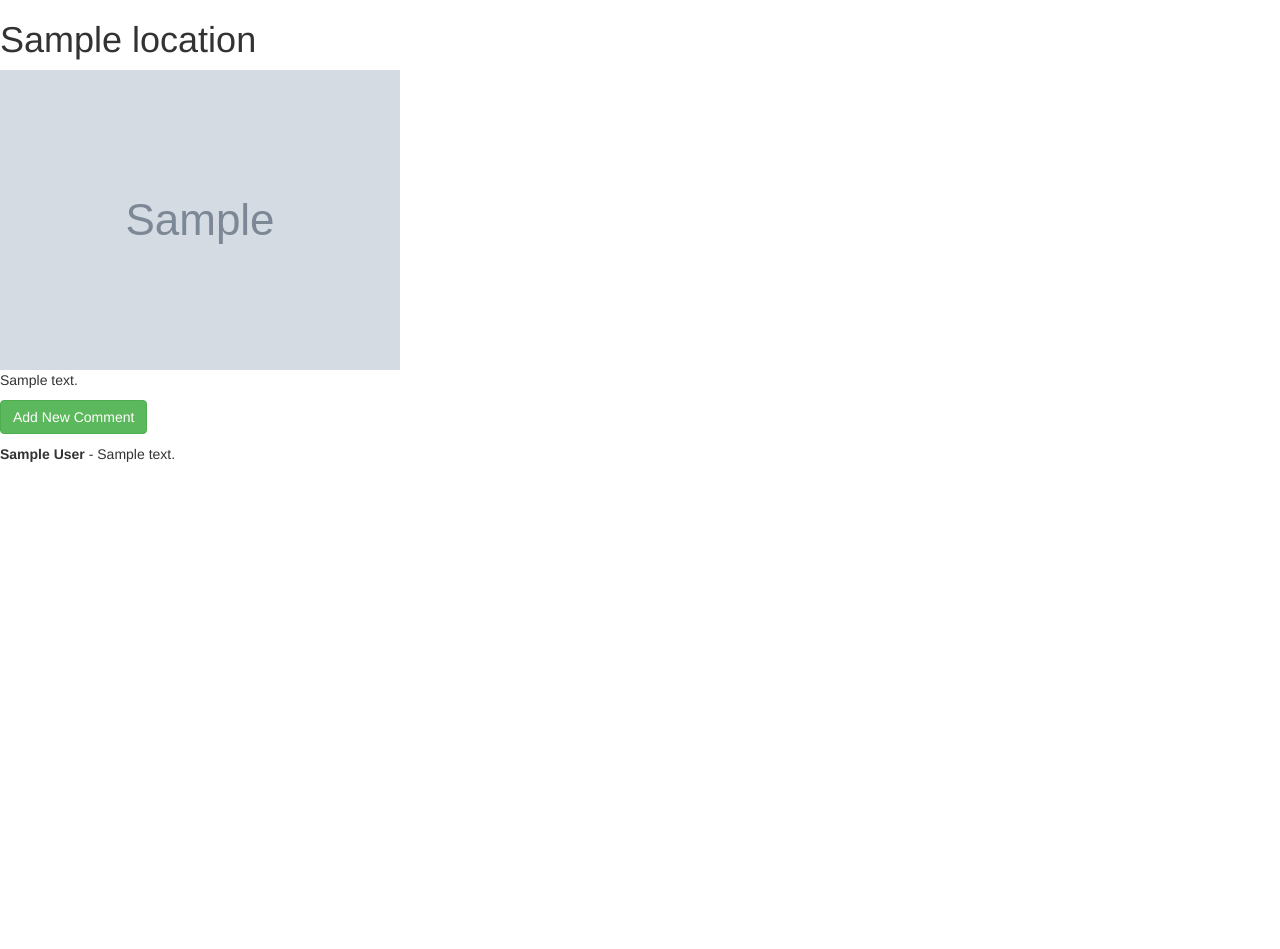
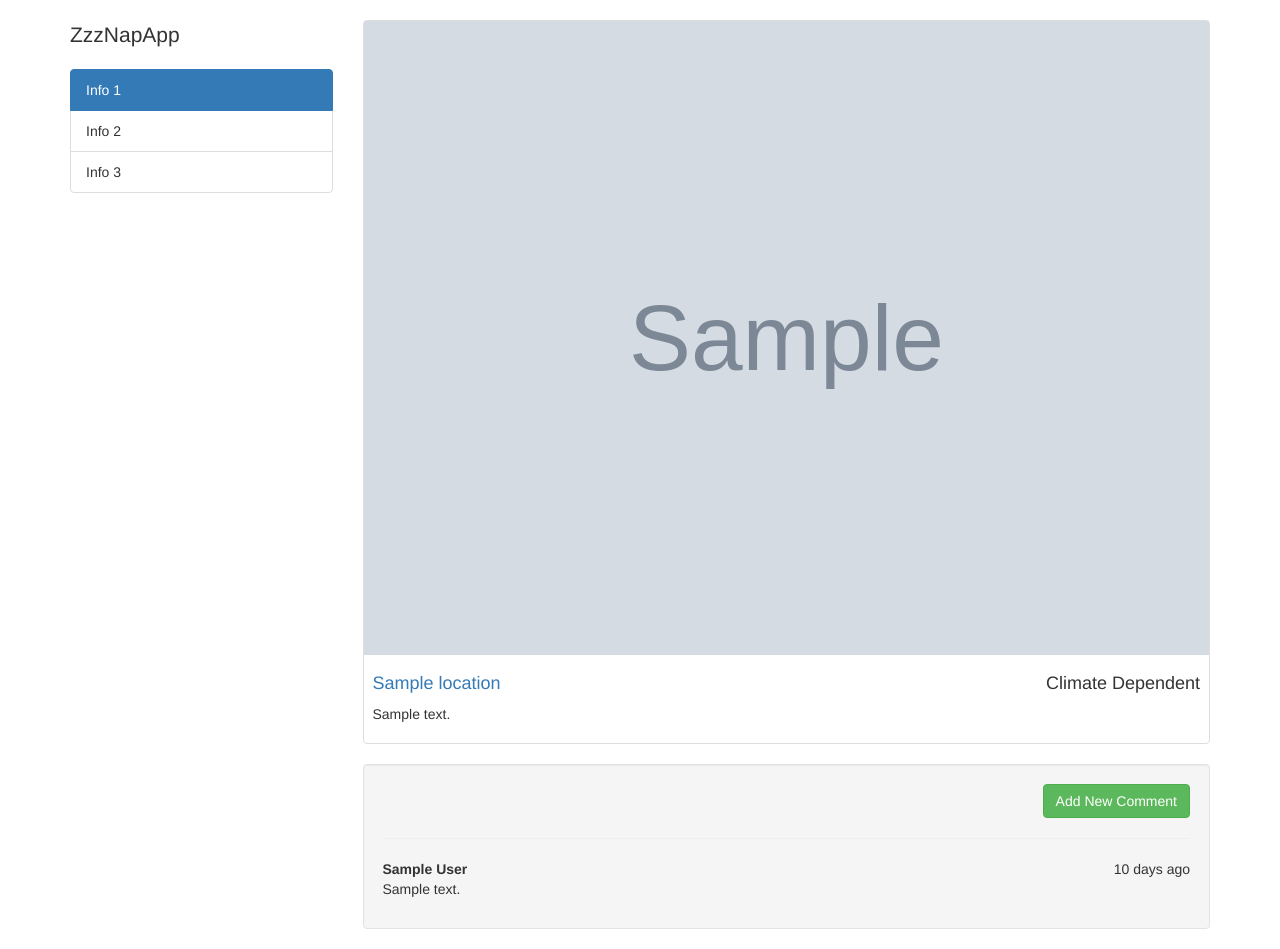
Before and after one commit to Bridgta/the-nap-app, a Node server app: page /locations/600000000000000000000001 in a window 1280 px wide. Shown: the part 52-1001 px from the top of the page. Before the commit the page ends 514 px from the top, so only its background shows below. Run offline with Node 20, Linux system fonts and the light colour scheme; tables that the repository leaves empty hold one stand-in row (values such as "Sample post"); grey boxes marked "Sample" are stand-in pictures; some libraries are stand-ins or nearby versions.

Commit message:
fixed the rendering of the show page from a created location and render of new comment, css added

```diff
--- /dev/null
+++ b/public/style.css
@@ -0,0 +1,11 @@
+.thumbnail img {
+  width: 100%;
+}
+
+.thumbnail {
+  padding: 0;
+}
+
+.thumbnail .caption-full {
+  padding: 9px;
+}
--- a/server.js
+++ b/server.js
@@ -80,7 +80,7 @@ app.get("/locations/:id/comments/new", function(req, res) {
 
 app.post("/locations/:id/comments", function(req, res) {
   //lookup campground using ID
-  Locations.findById(req.params.id, function(err, location) {
+  Location.findById(req.params.id, function(err, location) {
     if (err) {
       console.log(err);
       res.redirect("/locations");
@@ -91,7 +91,7 @@ app.post("/locations/:id/comments", function(req, res) {
         } else {
           location.comments.push(comment);
           location.save();
-          res.redirect("/locations/" + locations._id);
+          res.redirect("/locations/" + location._id);
         }
       });
     }
--- a/views/comments/new.ejs
+++ b/views/comments/new.ejs
@@ -1,3 +1,4 @@
+<%- include ("../partials/header") %>
 <div class="container">
   <div class="row">
     <h1 style="text-align: center">Add New Comment to <%= location.name %></h1>
--- a/views/locations/new.ejs
+++ b/views/locations/new.ejs
@@ -29,7 +29,7 @@
           />
         </div>
         <div class="form-group">
-          <button class="btn btn-lg btn-primary btn-block">Submit!</button>
+          <button class="btn btn-lg btn-primary btn-block">Submit</button>
         </div>
       </form>
       <a href="/locations">Go Back</a>
--- a/views/locations/show.ejs
+++ b/views/locations/show.ejs
@@ -1,16 +1,49 @@
 <%- include ("../partials/header") %>
-<h1><%=location.name%></h1>
 
-<img src="<%= location.image %>" />
+<div class="container">
+  <div class="row">
+    <div class="col-md-3">
+      <p class="lead">ZzzNapApp</p>
+      <div class="list-group">
+        <li class="list-group-item active">Info 1</li>
+        <li class="list-group-item">Info 2</li>
+        <li class="list-group-item">Info 3</li>
+      </div>
+    </div>
+    <div class="col-md-9">
+      <div class="thumbnail">
+        <img class="img-responsive" src="<%= location.image %>" />
+        <div class="caption-full">
+          <h4 class="pull-right">Climate Dependent</h4>
+          <h4><a><%=location.name%></a></h4>
+          <p><%= location.description %></p>
+        </div>
+      </div>
+      <div class="well">
+        <div class="text-right">
+          <a
+            class="btn btn-success"
+            href="/campgrounds/<%= location._id %>/comments/new"
+            >Add New Comment</a
+          >
+        </div>
+        <hr />
+        <% location.comments.forEach(function(comment){ %>
+        <div class="row">
+          <div class="col-md-12">
+            <strong><%= comment.author %></strong>
+            <span class="pull-right">10 days ago</span>
+            <p>
+              <%= comment.text %>
+            </p>
+          </div>
+        </div>
+        <% }) %>
+      </div>
+    </div>
+  </div>
 
-<p><%= location.description %></p>
 
-<p>
-  <a class="btn btn-success" href="/locations/<%= location._id %>/comments/new"
-    >Add New Comment</a
-  >
-</p>
-
-<% location.comments.forEach(function(comment){ %>
-<p><strong><%= comment.author %></strong> - <%= comment.text %></p>
-<% }) %> <%- include ("../partials/footer") %>
+    <%- include ("../partials/footer") %>
+  </div>
+</div>
--- a/views/partials/header.ejs
+++ b/views/partials/header.ejs
@@ -6,6 +6,7 @@
       rel="stylesheet"
       href="https://maxcdn.bootstrapcdn.com/bootstrap/3.3.5/css/bootstrap.min.css"
     />
+    <link rel="stylesheet" href="/public/style.css" />
   </head>
   <body>
     <nav class="navbar navbar-default">
```
